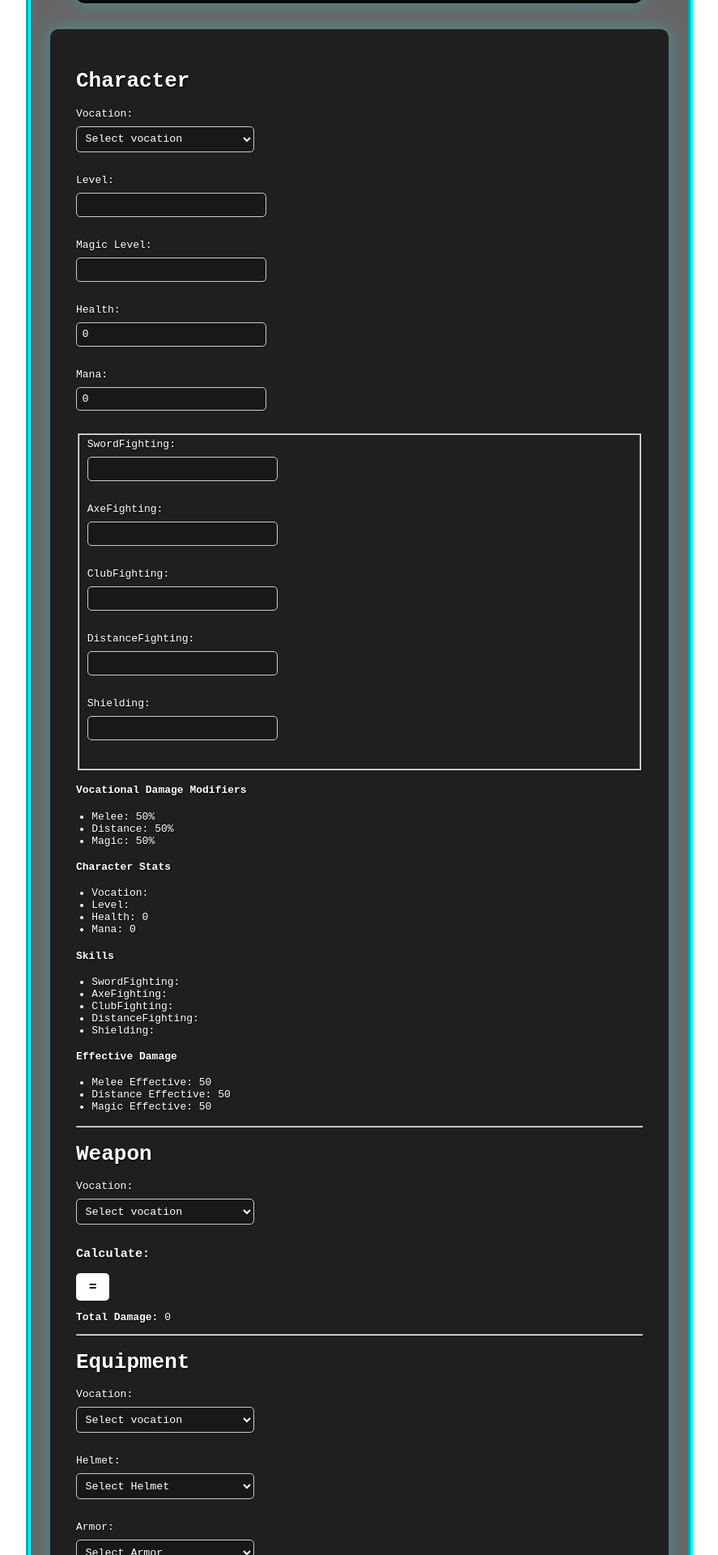
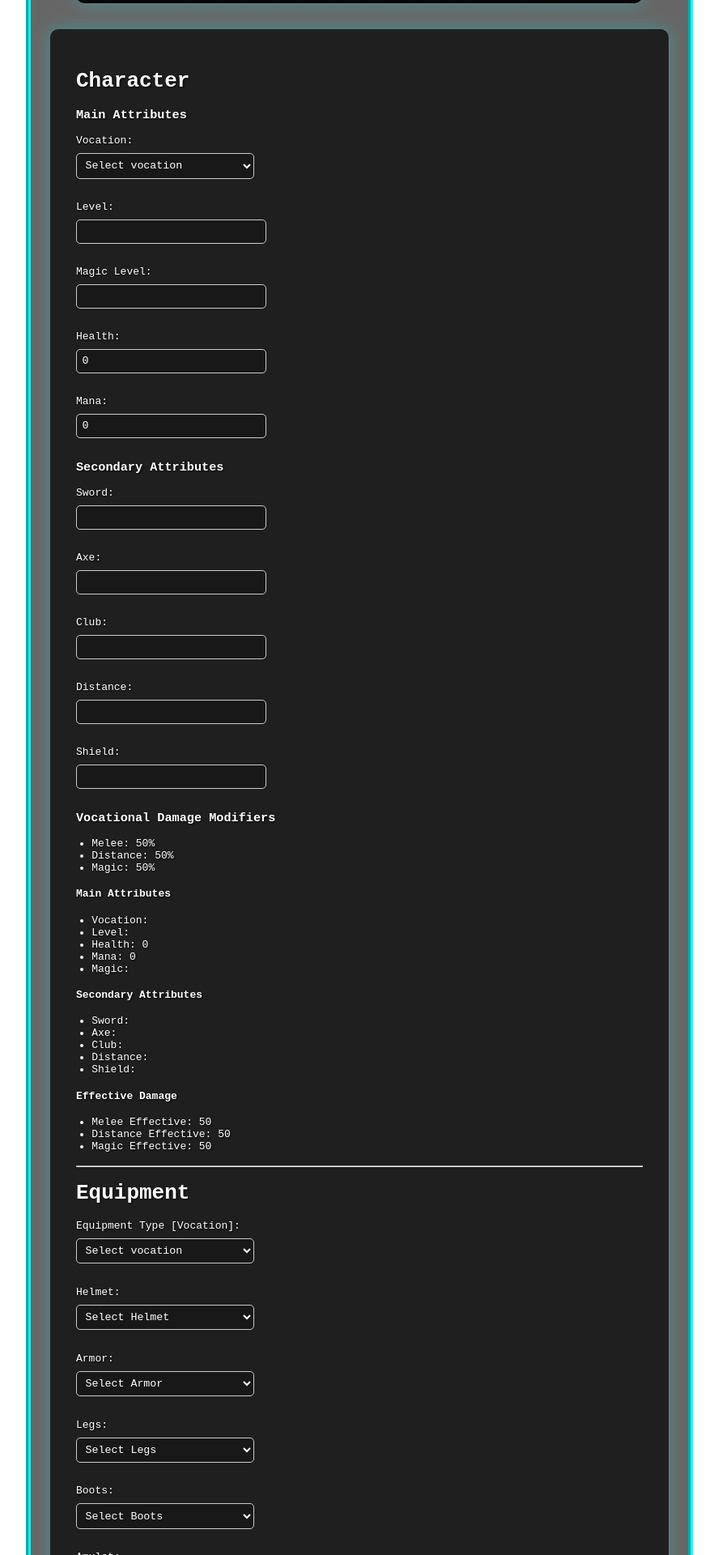
Before and after one commit to Natti94/Tibia_Optimizer, a React (Vite) app in the folder tibia-optimizer-app/: page / in a window 1280 px wide. Shown: the part 800-2720 px from the top of the page at 81% size, without its empty margins (196-1083 px from the left). Built offline with nearby package versions, Linux system fonts and the light colour scheme.

Commit message:
adjusted styling

```diff
--- a/tibia-optimizer-app/src/App.jsx
+++ b/tibia-optimizer-app/src/App.jsx
@@ -1,6 +1,7 @@
 import Character from "./components/character/chartacter";
 import Weapon from "./components/item/weapon/weapon";
 import Equipment from "./components/item/equipment/equipment";
+import Rune from "./components/item/rune/rune";
 import "./index.css";
 
 function App() {
@@ -12,9 +13,11 @@ function App() {
         <div className="main-card">
           <Character />
           <hr />
+          <Equipment />
+          <hr />
           <Weapon />
           <hr />
-          <Equipment />
+          <Rune />
           <hr />
         </div>
       </div>
--- a/tibia-optimizer-app/src/components/character/chartacter.jsx
+++ b/tibia-optimizer-app/src/components/character/chartacter.jsx
@@ -6,11 +6,11 @@ function Character() {
     level: "",
     magic: "",
     skill: {
-      swordFighting: "",
-      axeFighting: "",
-      clubFighting: "",
-      distanceFighting: "",
-      shielding: "",
+      sword: "",
+      axe: "",
+      club: "",
+      distance: "",
+      shield: "",
     },
   });
 
@@ -61,7 +61,7 @@ function Character() {
     <div>
       <form>
         <h1>Character</h1>
-
+        <h3>Main Attributes</h3>
         <label>
           Vocation:
           <br />
@@ -104,13 +104,13 @@ function Character() {
           <br />
           <input type="number" value={calculatedHealth} readOnly />
         </label>
-
         <label>
           Mana:
           <br />
           <input type="number" value={calculatedMana} readOnly />
         </label>
-        <fieldset>
+        <label>
+          <h3>Secondary Attributes</h3>
           {Object.keys(character.skill).map((skill) => (
             <label key={skill}>
               {skill.charAt(0).toUpperCase() + skill.slice(1)}:
@@ -124,9 +124,9 @@ function Character() {
               />
             </label>
           ))}
-        </fieldset>
+        </label>
         <div>
-          <h4>Vocational Damage Modifiers</h4>
+          <h3>Vocational Damage Modifiers</h3>
           <ul>
             <li>
               Melee: {getVocationModifier(character.vocation, "melee") * 100}%
@@ -142,16 +142,17 @@ function Character() {
         </div>
       </form>
       <div>
-        <h4>Character Stats</h4>
+        <h4>Main Attributes</h4>
         <ul>
           <li>Vocation: {character.vocation}</li>
           <li>Level: {character.level}</li>
           <li>Health: {calculatedHealth}</li>
           <li>Mana: {calculatedMana}</li>
+          <li>Magic: {character.magic}</li>
         </ul>
       </div>
       <div>
-        <h4>Skills</h4>
+        <h4>Secondary Attributes</h4>
         <ul>
           {Object.entries(character.skill).map(([skill, value]) => (
             <li key={skill}>
--- a/tibia-optimizer-app/src/components/item/equipment/equipment.jsx
+++ b/tibia-optimizer-app/src/components/item/equipment/equipment.jsx
@@ -142,7 +142,7 @@ function Equipment() {
       <h1>Equipment</h1>
 
       <label>
-        Vocation:
+        Equipment Type [Vocation]:
         <br />
         <select value={vocation} onChange={(e) => setVocation(e.target.value)}>
           <option value="">Select vocation</option>
--- a/tibia-optimizer-app/src/components/item/rune/rune.jsx
+++ b/tibia-optimizer-app/src/components/item/rune/rune.jsx
@@ -0,0 +1,34 @@
+import { useState } from "react";
+import { runeList } from "../../../data/item/rune/rune";
+
+function Rune() {
+  const [selectedRune, setSelectedRune] = useState(null);
+
+  const handleRuneSelect = (rune) => {
+    setSelectedRune(rune);
+  };
+
+  return (
+    <div>
+      <h1>Runes</h1>
+      <ul>
+        {runeList.map((rune) => (
+          <li key={rune.name} onClick={() => handleRuneSelect(rune)}>
+            {rune.name}
+          </li>
+        ))}
+      </ul>
+      {selectedRune && (
+        <div>
+          <h2>{selectedRune.name}</h2>
+          <p>Type: {selectedRune.type}</p>
+          <p>Vocation: {selectedRune.vocation.join(", ")}</p>
+          <p>Mana Cost: {selectedRune.manaCost}</p>
+          <p>Effect: {selectedRune.effect}</p>
+        </div>
+      )}
+    </div>
+  );
+}
+
+export default Rune;
--- a/tibia-optimizer-app/src/components/item/weapon/weapon.jsx
+++ b/tibia-optimizer-app/src/components/item/weapon/weapon.jsx
@@ -119,7 +119,7 @@ const placeholderWeapons = {
     <div>
       <h1>Weapon</h1>
       <label>
-        Vocation:
+        Weapon Type [Vocation]:
         <br />
         <select value={vocation} onChange={(e) => setVocation(e.target.value)}>
           <option value="">Select vocation</option>
--- /dev/null
+++ b/tibia-optimizer-app/src/data/item/rune/rune.js
@@ -0,0 +1,23 @@
+export const runeList = [
+  {
+    name: "Ultimate Healing Rune",
+    type: "healing",
+    vocation: ["knight", "paladin", "sorcerer", "druid"],
+    manaCost: 150,
+    effect: "Restores 300 HP",
+  },
+  {
+    name: "Sudden Death Rune",
+    type: "offensive",
+    vocation: ["sorcerer", "druid"],
+    manaCost: 200,
+    effect: "Deals 1000 damage to target",
+  },
+  {
+    name: "Energy Bomb Rune",
+    type: "offensive",
+    vocation: ["sorcerer", "druid"],
+    manaCost: 300,
+    effect: "Deals 500 energy damage in an area",
+  },
+];
```
Lines whose indentation alone changed are shown as unchanged.
